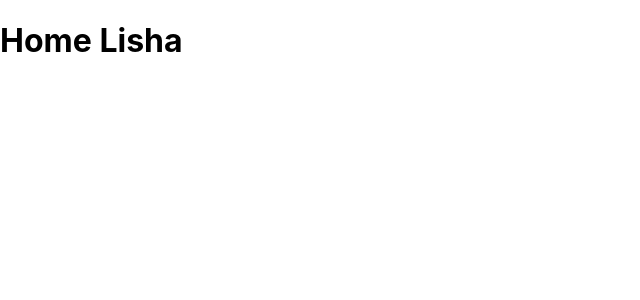
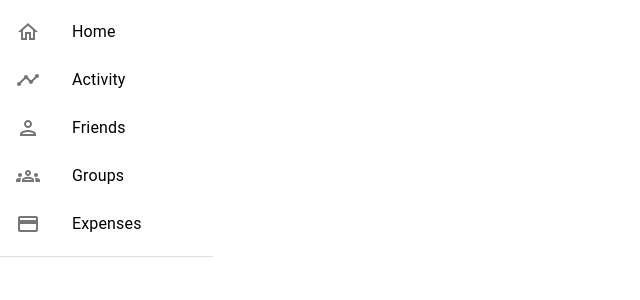
Before and after one commit to lishakar15/SplitShare-Dashboard, a React (Create React App) app: page / in a window 1280 px wide. Shown: the top 300 px of the page, without its empty margins (0-640 px from the left). Built offline with nearby package versions, Linux system fonts and the light colour scheme.

Commit message:
Side Navbar created

```diff
--- a/package.json
+++ b/package.json
@@ -3,11 +3,16 @@
   "version": "0.1.0",
   "private": true,
   "dependencies": {
+    "@emotion/react": "^11.13.3",
+    "@emotion/styled": "^11.13.0",
+    "@mui/icons-material": "^6.0.1",
+    "@mui/material": "^6.0.1",
     "@testing-library/jest-dom": "^5.17.0",
     "@testing-library/react": "^13.4.0",
     "@testing-library/user-event": "^13.5.0",
     "react": "^18.3.1",
     "react-dom": "^18.3.1",
+    "react-icons": "^5.3.0",
     "react-router-dom": "^6.26.1",
     "react-scripts": "5.0.1",
     "web-vitals": "^2.1.4"
--- a/src/App.js
+++ b/src/App.js
@@ -6,6 +6,7 @@ import Activity from './Activity';
 import Friends from './Friends';
 import Groups from './Groups';
 import Expense from './Expenses';
+import PageNotFound from './PageNotFound';
 
 
 function App() {
@@ -19,6 +20,7 @@ function App() {
     <Route path="/friends" element={<Friends/>}/>
     <Route path="/groups" element={<Groups/>} />
     <Route path="/expenses" element={<Expense/>} />
+    <Route path="*" element={<PageNotFound/>}/>
   </Routes>
     </>
   );
--- a/src/Home.js
+++ b/src/Home.js
@@ -1,17 +1,23 @@
 import React from 'react';
-import {useState,useEffect} from 'react';
 import SideNavBar from './SideNavBar';
+import { styled } from '@mui/material/styles';
+import Box from '@mui/material/Box';
+import Paper from '@mui/material/Paper';
+import Grid from '@mui/material/Grid2';
+
+
 
 const Home = () =>{
 
-    const [name,setName] = useState("");
-    useEffect(()=>{
-        setName("Lisha");
-    },[])
-
     return(
         <>
-            <h1>Home {name}</h1>
+            <Box sx={{ flexGrow: 1 }}>
+            <Grid container sx={{height:"100vh"}}>
+                <Grid size={2}>
+                    <SideNavBar/>
+                </Grid>
+            </Grid>
+          </Box>
         </>
     )
 }
--- /dev/null
+++ b/src/PageNotFound.js
@@ -0,0 +1,25 @@
+import React from 'react'
+
+const PageNotFound = () => {
+
+  const styleObj ={
+    width:"100%",
+    height:"50vh",
+    display:"flex",
+    justifyContent:"center",
+    alignItems:"center",
+  }
+  const errMsgStyleObj = {
+    color:"red",
+    backgroundColor:"grey",
+    padding:"80px 50px 80px 50px",
+  }
+
+  return (
+    <div className="container" style={styleObj}>
+      <h1 style ={errMsgStyleObj}>404 Page Not Found</h1>
+    </div>
+  )
+}
+
+export default PageNotFound;
--- a/src/SideNavBar.js
+++ b/src/SideNavBar.js
@@ -1,11 +1,70 @@
-import React from 'react'
+import React from 'react';
+import Box from '@mui/material/Box';
+import List from '@mui/material/List';
+import ListItem from '@mui/material/ListItem';
+import ListItemButton from '@mui/material/ListItemButton';
+import ListItemIcon from '@mui/material/ListItemIcon';
+import ListItemText from '@mui/material/ListItemText';
+import Divider from '@mui/material/Divider';
+import TimelineIcon from '@mui/icons-material/Timeline';
+import HomeOutlinedIcon from '@mui/icons-material/HomeOutlined';
+import PersonOutlinedIcon from '@mui/icons-material/PersonOutlined';
+import GroupsOutlinedIcon from '@mui/icons-material/GroupsOutlined';
+import PaymentOutlinedIcon from '@mui/icons-material/PaymentOutlined';
+
 
 const SideNavBar = () => {
-  return (
-    <div>
-      <h1>Side Nav</h1>
-    </div>
-  )
+      return (
+        <>
+            <Box sx={{ width: '100%', maxWidth: 360, bgcolor: 'background.paper' }}>
+              <nav aria-label="main mailbox folders">
+                <List>
+                  <ListItem disablePadding>
+                    <ListItemButton>
+                      <ListItemIcon>
+                        <HomeOutlinedIcon />
+                      </ListItemIcon>
+                      <ListItemText primary="Home" />
+                    </ListItemButton>
+                  </ListItem>
+                  <ListItem disablePadding>
+                    <ListItemButton>
+                      <ListItemIcon>
+                        <TimelineIcon />
+                      </ListItemIcon>
+                      <ListItemText primary="Activity" />
+                    </ListItemButton>
+                  </ListItem>
+                  <ListItem disablePadding>
+                    <ListItemButton>
+                      <ListItemIcon>
+                        <PersonOutlinedIcon />
+                      </ListItemIcon>
+                      <ListItemText primary="Friends" />
+                    </ListItemButton>
+                  </ListItem>
+                  <ListItem disablePadding>
+                    <ListItemButton>
+                      <ListItemIcon>
+                        <GroupsOutlinedIcon />
+                      </ListItemIcon>
+                      <ListItemText primary="Groups" />
+                    </ListItemButton>
+                  </ListItem>
+                  <ListItem disablePadding>
+                    <ListItemButton>
+                      <ListItemIcon>
+                        <PaymentOutlinedIcon />
+                      </ListItemIcon>
+                      <ListItemText primary="Expenses" />
+                    </ListItemButton>
+                  </ListItem>
+                </List>
+              </nav>
+              <Divider />
+            </Box>
+        </>
+      )
 }
 
-export default SideNavBar
+export default SideNavBar;
```
Also changed, not shown: 1 other file (tests, documents, lock files or other folders).
